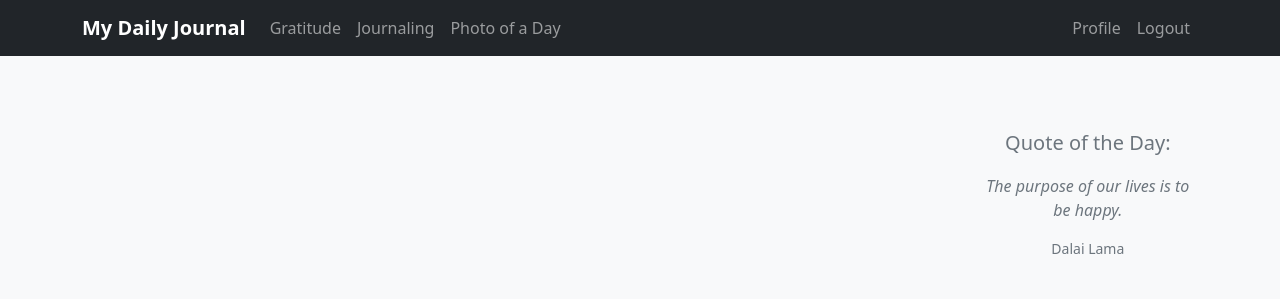
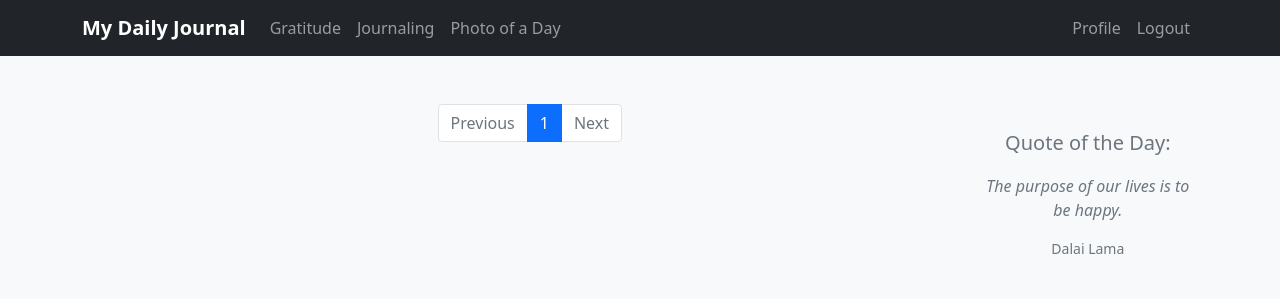
Before and after one commit to AsiaKot/gratitude-journal, a Django app: page / in a window 1280 px wide. Shown: the top 300 px of the page. Run offline with Django 4.2, Linux system fonts and the light colour scheme; the visitor is signed in with stand-in values (Sample User, id 1); data that the repository does not hold is empty.

Commit message:
pagination

```diff
--- a/wellbeing_journal/journal/templates/journal/home.html
+++ b/wellbeing_journal/journal/templates/journal/home.html
@@ -7,10 +7,10 @@
     <div class="container">
         <div class="d-lg-flex justify-content-between text-center">
             <!-- 1st element ToDo -->
-
             <!-- 2nd element -->
             <div class="container mt-4">
-                {% for post in user_posts %}
+
+                {% for post in page_obj %}
                     <div class="d-lg-flex justify-content-between text-center">
                         <div class="container p-4">
                             <h2 class="fw">{{ post.date }}</h2>
@@ -18,7 +18,7 @@
                                 <h3 class="fw-light">I'm grateful for...</h3>
                                 {% for p in post.grateful_for %}
                                     <ul>
-                                        <li><h3 class="fw-light"><i>{{ p }}</i></h3></li>
+                                        <h3 class="fw-light"><i>{{ p }}</i></h3>
                                     </ul>
                                 {% endfor %}
                             {% endif %}
@@ -64,6 +64,53 @@
                     </div>
                 </div>
                 {% endfor %}
+
+                <!-- Pagination-->
+
+                <nav aria-label="Page navigation example">
+                  <ul class="pagination justify-content-center">
+                        {% if not page_obj.has_previous %}
+                        <li class="page-item disabled"><a class="page-link" href="#">Previous</a></li>
+                        {% endif %}
+
+                        {% if page_obj.has_previous %}
+                        <li class="page-item"><a class="page-link" href="?page=1">First</a></li>
+                        <li class="page-item"><a class="page-link" href="?page={{ page_obj.previous_page_number }}">Previous</a></li>
+                        {% endif %}
+
+                        <li class="page-item active" aria-current="page">
+                            <span class="page-link">{{ page_obj.number }}</span></li>
+
+                        {% if page_obj.has_next %}
+                        <li class="page-item"><a class="page-link" href="?page={{ page_obj.next_page_number }}">Next</a></li>
+                        <li class="page-item"><a class="page-link" href="?page={{ page_obj.paginator.num_pages }}">Last</a></li>
+                        {% endif %}
+
+                        {% if not page_obj.has_next %}
+                        <li class="page-item disabled"><a class="page-link" href="#">Next</a></li>
+                        {% endif %}
+                  </ul>
+                </nav>
+
+<!--                <div class="pagination justify-content-center">-->
+<!--                    <span class="step-links">-->
+<!--                        {% if page_obj.has_previous %}-->
+<!--                            <a href="?page=1">&laquo; First</a>-->
+<!--                            <a href="?page={{ page_obj.previous_page_number }}">Previous</a>-->
+<!--                        {% endif %}-->
+
+<!--                        <span class="current">-->
+<!--                            Page {{ page_obj.number }} of {{ page_obj.paginator.num_pages }}.-->
+<!--                        </span>-->
+
+<!--                        {% if page_obj.has_next %}-->
+<!--                            <a href="?page={{ page_obj.next_page_number }}">Next</a>-->
+<!--                            <a href="?page={{ page_obj.paginator.num_pages }}">Last &raquo;</a>-->
+<!--                        {% endif %}-->
+
+<!--                    </span>-->
+<!--                </div>-->
+
             </div>
 
             <!-- 3rd element -->
--- a/wellbeing_journal/journal/views.py
+++ b/wellbeing_journal/journal/views.py
@@ -1,5 +1,6 @@
 from django.shortcuts import render, redirect
 from django.contrib.auth.decorators import login_required
+from django.core.paginator import Paginator
 from datetime import datetime
 
 from .models import Daily
@@ -29,6 +30,10 @@ def cleaned_data2list(form):
 
 
 def home_page(request):
+    user_posts = Daily.objects.all().filter(author=request.user).order_by('-date')
+    paginator = Paginator(user_posts, 1)
+    page_number = request.GET.get('page')
+    page_obj = paginator.get_page(page_number)
     context = {
         'title': 'Home Page',
         'today_date': datetime.now().strftime("%d %b, %Y"),
@@ -37,7 +42,8 @@ def home_page(request):
     if request.user.is_authenticated:
         context.update({
                         'instance': instance_from_date(request, date=today),
-                        'user_posts': Daily.objects.all().filter(author=request.user).order_by('-date'),
+                        'user_posts': user_posts,
+                        'page_obj': page_obj
                         })
 
     return render(request, 'journal/home.html', context)
```
